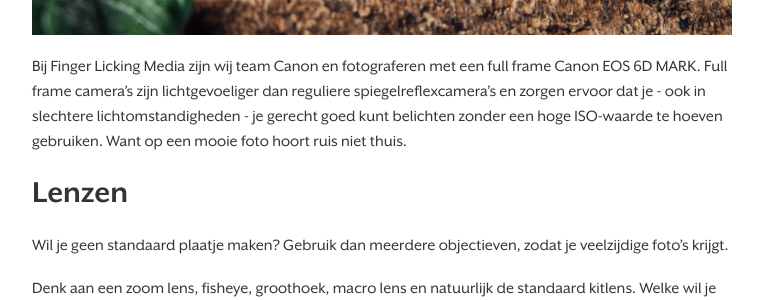
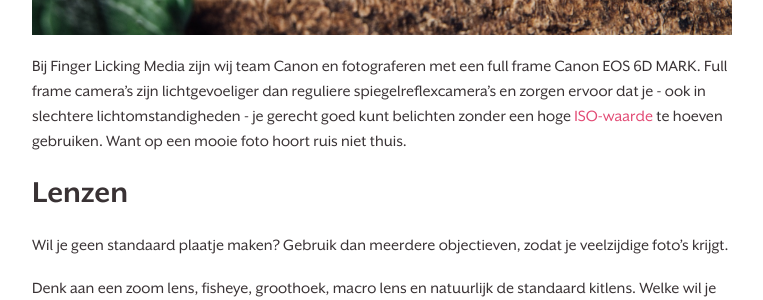
Before and after one commit to Moriaantje/fingerlickingmedia, a Jekyll site: the page built from _posts/2020-06-11-laat-je-gasten-watertanden-met-jouw-fotos.md, in a window 1280 px wide and 900 px high, scrolled down 1368 px. Shown: the part 203-503 px from the top of the window, without its empty margins (258-1021 px from the left). Built offline with Jekyll 4.4.1, drawn with Linux system fonts in a browser that asks for light colours; part of the change alters nothing that is shown.

```diff
--- a/_posts/2020-06-11-laat-je-gasten-watertanden-met-jouw-fotos.md
+++ b/_posts/2020-06-11-laat-je-gasten-watertanden-met-jouw-fotos.md
@@ -12,7 +12,7 @@ Velen fotograferen met hun telefoon en begrijp ons niet verkeerd; de camera’s
 
 ![Hamburger](/assets/images/blog/laat-je-gasten-watertanden/image4.jpg)
 
-Bij Finger Licking Media zijn wij team Canon en fotograferen met een full frame Canon EOS 6D MARK. Full frame camera’s zijn lichtgevoeliger dan reguliere spiegelreflexcamera’s en zorgen ervoor dat je - ook in slechtere lichtomstandigheden - je gerecht goed kunt belichten zonder een hoge ISO-waarde te hoeven gebruiken. Want op een mooie foto hoort ruis niet thuis.
+Bij Finger Licking Media zijn wij team Canon en fotograferen met een full frame Canon EOS 6D MARK. Full frame camera’s zijn lichtgevoeliger dan reguliere spiegelreflexcamera’s en zorgen ervoor dat je - ook in slechtere lichtomstandigheden - je gerecht goed kunt belichten zonder een hoge [ISO-waarde](/blog/na-het-lezen-van-deze-blog-wil-jij-nooit-meer-op-de-automatische-stand-fotograferen) te hoeven gebruiken. Want op een mooie foto hoort ruis niet thuis.
 
 # Lenzen
 Wil je geen standaard plaatje maken? Gebruik dan meerdere objectieven, zodat je veelzijdige foto’s krijgt.
```
